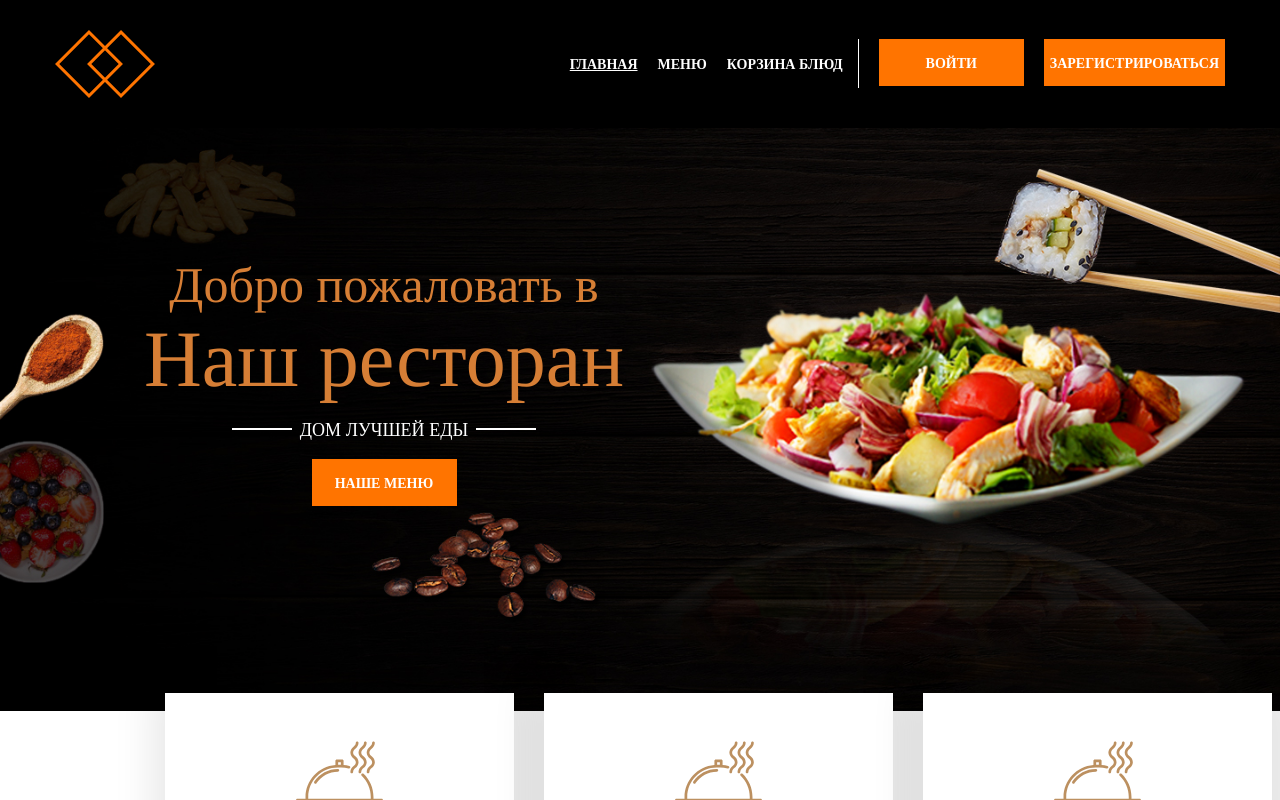
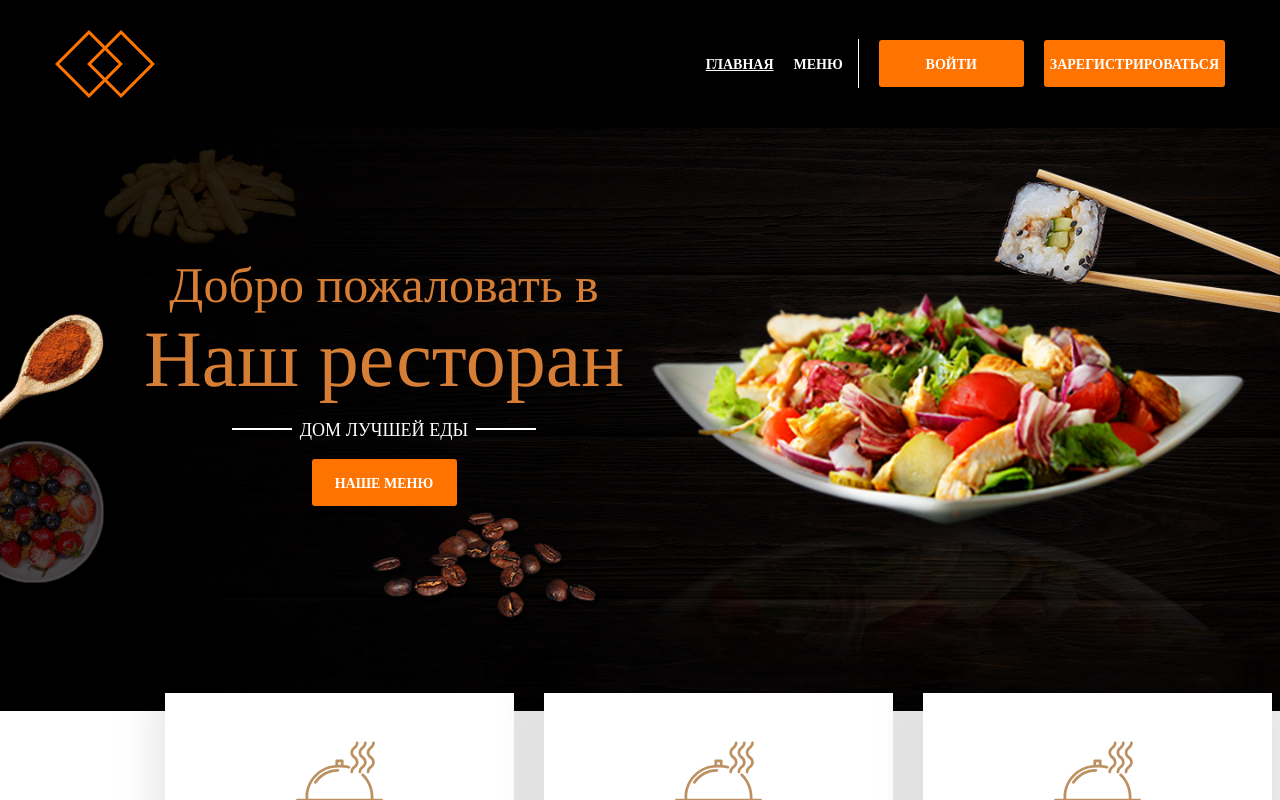
Before and after one commit to Mikelin2412/JakGourmet-Restaurant, a React (Create React App) app in the folder client/: page / in a window 1280 px wide. Shown: the top 800 px of the page. Built offline with nearby package versions, Linux system fonts and the light colour scheme; a web font is replaced by a local one.

Commit message:
feat: change navmenu for auth or not auth users

```diff
--- a/client/src/UI/button/Button.css
+++ b/client/src/UI/button/Button.css
@@ -3,6 +3,7 @@
     height: 47px;
     background: #FF7400;
     border: none;
+    border-radius: 3px;
     cursor: pointer;
 
     color: #FFF;
--- a/client/src/UI/button/Button.jsx
+++ b/client/src/UI/button/Button.jsx
@@ -1,9 +1,9 @@
 import React from 'react'
 import './Button.css'
 
-const Button = ({ value }) => {
+const Button = ({ value, handleClick }) => {
   return (
-    <button className='button'>
+    <button className='button' onClick={handleClick}>
       {value}
     </button>
   )
--- a/client/src/components/Header.jsx
+++ b/client/src/components/Header.jsx
@@ -1,9 +1,14 @@
-import React from 'react';
+import React, { useContext } from 'react';
+import logo from '../assets/images/LOGO.svg';
+import icon from '../assets/images/icon-profile.png'
+import { Context } from '..';
+import { NavLink } from 'react-router-dom';
 import Button from '../UI/button/Button';
-import logo from '../assets/images/LOGO.svg';
-import { NavLink } from 'react-router-dom';
+import { observer } from 'mobx-react-lite'
 
-const Header = () => {
+const Header = observer(() => {
+    const { user } = useContext(Context);
+
     return (
         <header className='header'>
             <img
@@ -13,6 +18,8 @@ const Header = () => {
                 height='67.962px'
             />
             <nav className='navigation-menu'>
+                {user.isAuth ?
+                    <>
                         <ul className='navigation-menu__items'>
                             <li>
                                 <NavLink to="/" className={({ isActive }) => (isActive ? 'nav-links active' : 'nav-links')}>ГЛАВНАЯ</NavLink>
@@ -24,13 +31,30 @@ const Header = () => {
                                 <NavLink to="/bucket" className={({ isActive }) => (isActive ? 'nav-links active' : 'nav-links')}>КОРЗИНА БЛЮД</NavLink>
                             </li>
                         </ul>
+                        <img className='navigation-menu__profile-icon' src={icon} alt='icon'></img>
                         <Button
-                    value="ВОЙТИ"></Button>
+                            value="ВЫЙТИ"
+                            handleClick={() => {user.setIsAuth(false)}}></Button>
+                    </> :
+                    <>
+                        <ul className='navigation-menu__items'>
+                            <li>
+                                <NavLink to="/" className={({ isActive }) => (isActive ? 'nav-links active' : 'nav-links')}>ГЛАВНАЯ</NavLink>
+                            </li>
+                            <li>
+                                <NavLink to="/menu" className={({ isActive }) => (isActive ? 'nav-links active' : 'nav-links')}>МЕНЮ</NavLink>
+                            </li>
+                        </ul>
                         <Button
-                    value="ЗАРЕГИСТРИРОВАТЬСЯ"></Button>
+                            value="ВОЙТИ"
+                            handleClick={() => {user.setIsAuth(true)}}></Button>
+                        <Button
+                            value="ЗАРЕГИСТРИРОВАТЬСЯ"
+                            handleClick={() => {user.setIsAuth(true)}}></Button>
+                    </>}
             </nav>
         </header>
     )
-};
+});
 
 export default Header;
--- a/client/src/index.js
+++ b/client/src/index.js
@@ -1,6 +1,7 @@
 import React, { createContext } from 'react';
 import ReactDOM from 'react-dom/client';
 import App from './App';
+import DishStore from './store/DishStore';
 import UserStore from './store/UserStore';
 
 export const Context = createContext(null);
@@ -8,7 +9,8 @@ export const Context = createContext(null);
 const root = ReactDOM.createRoot(document.getElementById('root'));
 root.render(
   <Context.Provider value={{
-    user: new UserStore()
+    user: new UserStore(),
+    dish: new DishStore(),
   }}>
     <React.StrictMode>
       <App />
--- a/client/src/store/UserStore.js
+++ b/client/src/store/UserStore.js
@@ -1,4 +1,4 @@
-import {makeAutoObservable} from 'mobx'
+import {makeAutoObservable} from 'mobx';
 
 export default class UserStore {
     constructor() {
--- a/client/src/styles/MainPage.css
+++ b/client/src/styles/MainPage.css
@@ -85,6 +85,7 @@ body {
 
 .navigation-menu {
     display: flex;
+    align-items: center;
     gap: 20px;
 }
 
@@ -103,6 +104,11 @@ body {
 .navigation-menu__items > li:last-child {
     padding: 15px 15px 15px 0;
     border-right: 1px solid #fff;
+}
+
+.navigation-menu__profile-icon {
+    max-height: 55px;
+    max-width: 55px;
 }
 
 .nav-links {
```
Lines whose indentation alone changed are shown as unchanged.
